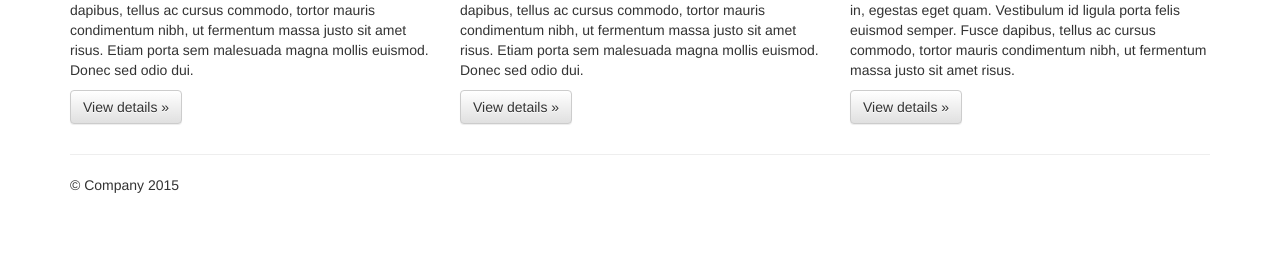
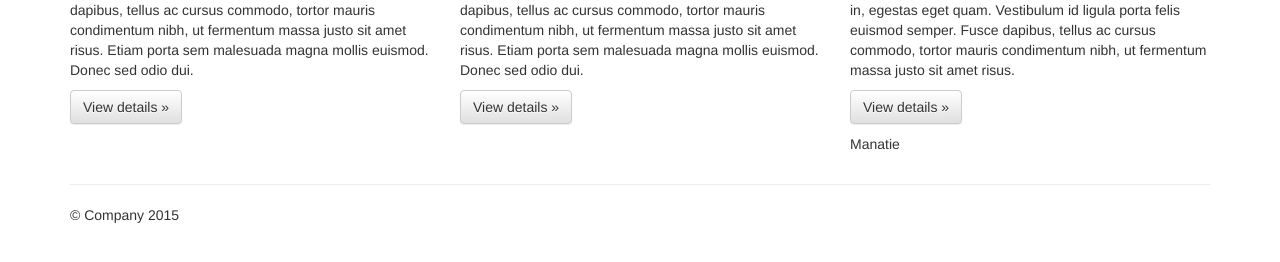
Before and after one commit to NGR98/severo-ed-git, a plain HTML site: page index.html in a window 1280 px wide. Shown: the part 494-756 px from the top of the page. Drawn offline with nearby package versions, Linux system fonts and the light colour scheme.

Commit message:
Update index.html

```diff
--- a/index.html
+++ b/index.html
@@ -78,6 +78,7 @@
           <h2>Heading</h2>
           <p>Donec sed odio dui. Cras justo odio, dapibus ac facilisis in, egestas eget quam. Vestibulum id ligula porta felis euismod semper. Fusce dapibus, tellus ac cursus commodo, tortor mauris condimentum nibh, ut fermentum massa justo sit amet risus.</p>
           <p><a class="btn btn-default" href="#" role="button">View details &raquo;</a></p>
+          <p>Manatie</p>
         </div>
       </div>
 
```
